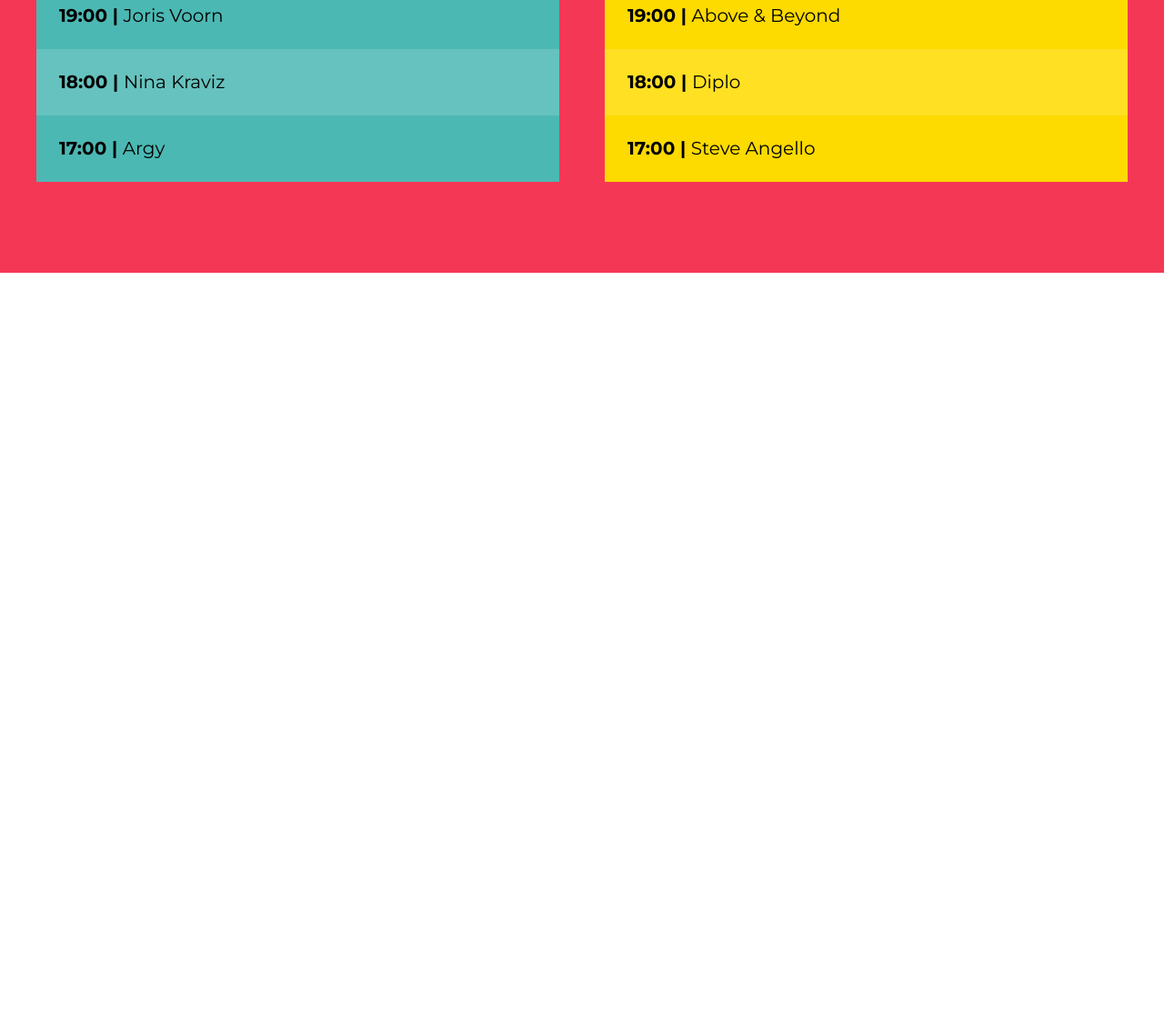
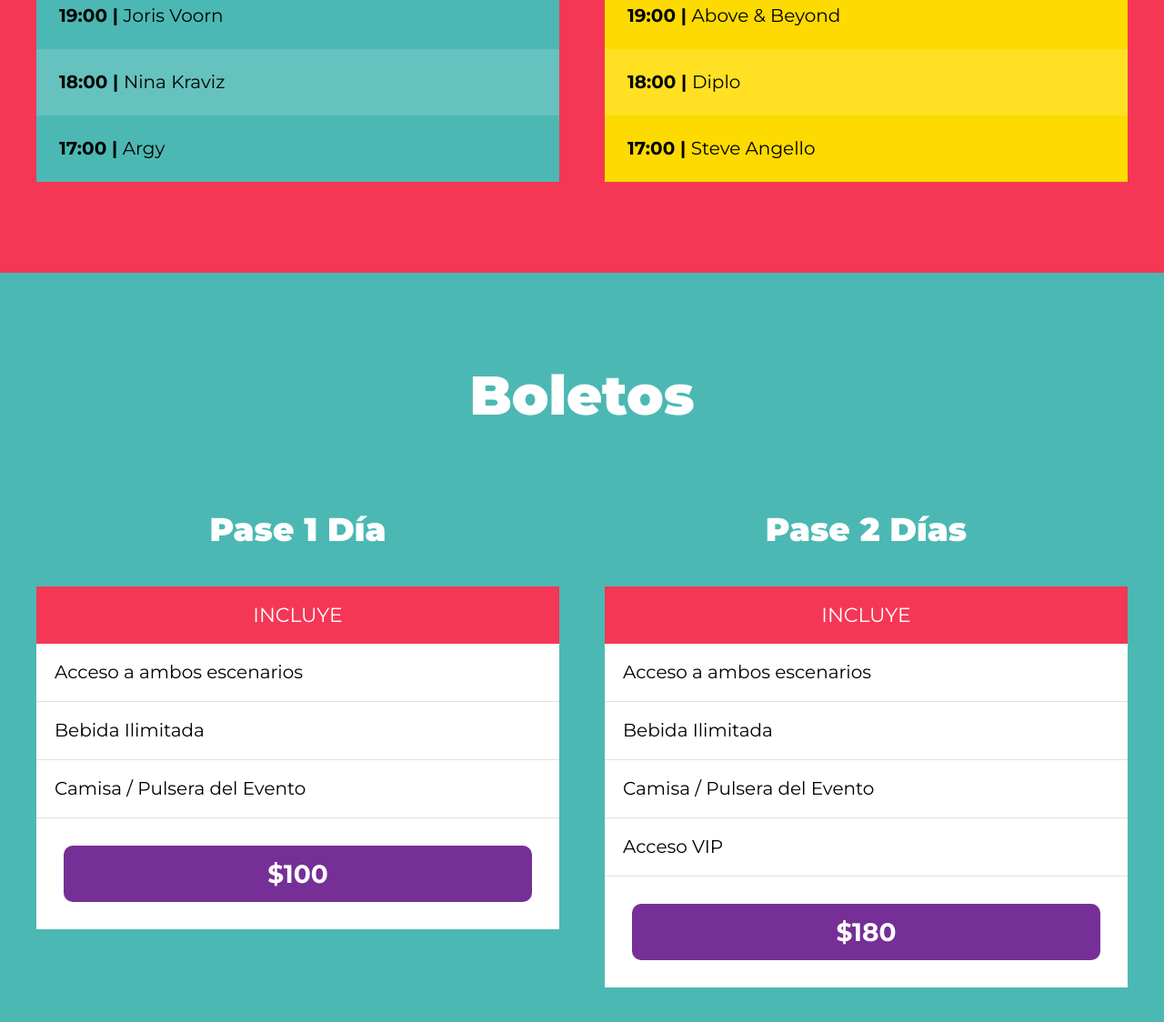
Before and after one commit to LuisMariscalDev/festival, a website: page index.html in a window 1280 px wide. Shown: the part 2634-3758 px from the top of the page at 91% size. Before the commit the page ends 2934 px from the top, so only its background shows below. Drawn offline with nearby package versions, Linux system fonts and the light colour scheme; files that its build step writes are made by us from their sources.

Commit message:
ticket section

```diff
--- a/index.html
+++ b/index.html
@@ -157,5 +157,45 @@
             </div> <!--.escenario-->
         </div> <!--.escenarios-contenedor -->
     </section>
+
+    <section id="boletos" class="contenedor-boletos">
+        <h3>Boletos</h3>
+
+        <div class="boletos">
+            <div class="pase">
+                <p class="pase-nombre">Pase 1 Día</p>
+                <header class="pase-header">
+                    <p>Incluye</p>
+                </header>
+                <div class="pase-body">
+                    <ul>
+                        <li>Acceso a ambos escenarios</li>
+                        <li>Bebida Ilimitada</li>
+                        <li>Camisa / Pulsera del Evento</li>
+                    </ul>
+                </div>
+                <footer class="pase-footer">
+                    <p>$100</p>
+                </footer>
+            </div>
+            <div class="pase">
+                <p class="pase-nombre">Pase 2 Días</p>
+                <header class="pase-header">
+                    <p>Incluye</p>
+                </header>
+                <div class="pase-body">
+                    <ul>
+                        <li>Acceso a ambos escenarios</li>
+                        <li>Bebida Ilimitada</li>
+                        <li>Camisa / Pulsera del Evento</li>
+                        <li>Acceso VIP</li>
+                    </ul>
+                </div>
+                <footer class="pase-footer">
+                    <p>$180</p>
+                </footer>
+            </div>
+        </div>
+    </section>
 </body>
 </html>
--- /dev/null
+++ b/src/scss/layout/_boletos.scss
@@ -0,0 +1,77 @@
+@use 'base/variables' as v;
+@use 'base/mixins' as m;
+
+.contenedor-boletos {
+    background-color: v.$verde;
+
+    h3 {
+        color: v.$blanco;
+    }
+
+    .boletos {
+        @include m.contenedor;
+        @include m.tablet {
+            @include m.grid(2)
+        }
+    }
+}
+
+.pase {
+    transition: transform .3s ease-in-out;
+    &:hover{
+        transform: scale(1.1);
+    }
+
+    &-nombre {
+        font-size: 3.6rem;
+        font-weight: 900;
+        text-align: center;
+        color: v.$blanco;
+    }
+    &-header,
+    &-footer {
+        padding: 0.5rem;
+
+        p{
+            text-align: center;
+            color: v.$blanco;
+            margin: 0;
+        }
+    }
+    &-header {
+        background-color: v.$rosa;
+        p{
+            text-transform: uppercase;
+            padding: 1rem 0;
+            font-size: 2.2rem;
+        }
+    }
+    &-body{
+        background-color: v.$blanco;
+        ul{
+            @include m.resetear-lista;
+
+            li {
+                padding: 2rem;
+                border-bottom: 1px solid #E1E1E1;
+            }
+        }
+    }
+    &-footer {
+        background-color: v.$blanco;
+        padding: 3rem;
+
+        p {
+            font-size: 2.8rem;
+            background-color: v.$morado;
+            border-radius: 10px;
+            padding: 1rem 0;
+            font-weight: 700;
+            transition: background-color .3s ease-in-out;
+            &:hover {
+                background-color: darken(v.$morado, (15%));
+                cursor: pointer;
+            }
+        }
+    }
+}
--- a/src/scss/layout/_index.scss
+++ b/src/scss/layout/_index.scss
@@ -2,3 +2,4 @@
 @forward 'video';
 @forward 'festival';
 @forward 'lineup';
+@forward 'boletos';
```
